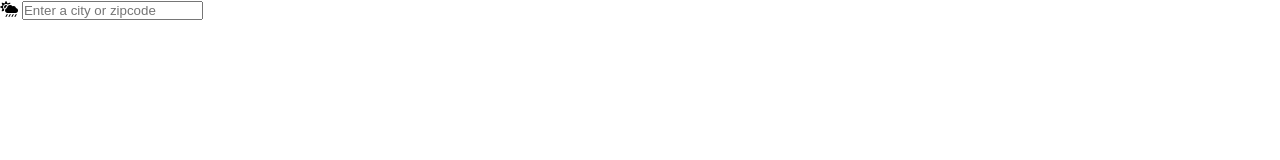
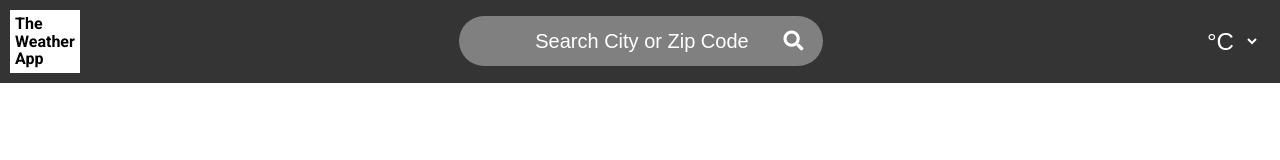
Before and after one commit to mdesanker/weather-app, a website built with webpack: page dist/index.html in a window 1280 px wide. Built offline with Linux system fonts and the light colour scheme.

Commit message:
feat: add html/css for header search bar

```diff
--- a/src/style.css
+++ b/src/style.css
@@ -8,3 +8,59 @@
 html {
   font-family: "Roboto", sans-serif;
 }
+/* Header CSS */
+.header-container {
+  background-color: rgb(52, 52, 52);
+  display: flex;
+  justify-content: space-between;
+  align-items: center;
+}
+.logo {
+  background-color: white;
+  color: black;
+  padding: 5px;
+  margin: 10px;
+  line-height: 1.1rem;
+  font-weight: 700;
+  justify-self: flex-start;
+}
+.search-container {
+  background-color: gray;
+  border-radius: 30px;
+}
+#search,
+.search-icon {
+  font-size: 20px;
+  margin: 0;
+  line-height: 30px;
+  color: white;
+}
+#search {
+  border: none;
+  background-color: gray;
+  text-align: center;
+  margin-left: 50px;
+  padding: 10px 0;
+}
+.search-icon {
+  padding: 10px 20px 10px 5px;
+}
+#search::placeholder {
+  color: white;
+}
+#search:focus {
+  outline: none;
+}
+.units-container {
+  margin-right: 20px;
+}
+#units {
+  font-size: 24px;
+  color: white;
+  background-color: transparent;
+  border: none;
+  padding: 10px;
+}
+#units option {
+  color: black;
+}
```
Also changed, not shown: dist/index.html, dist/main.js.
